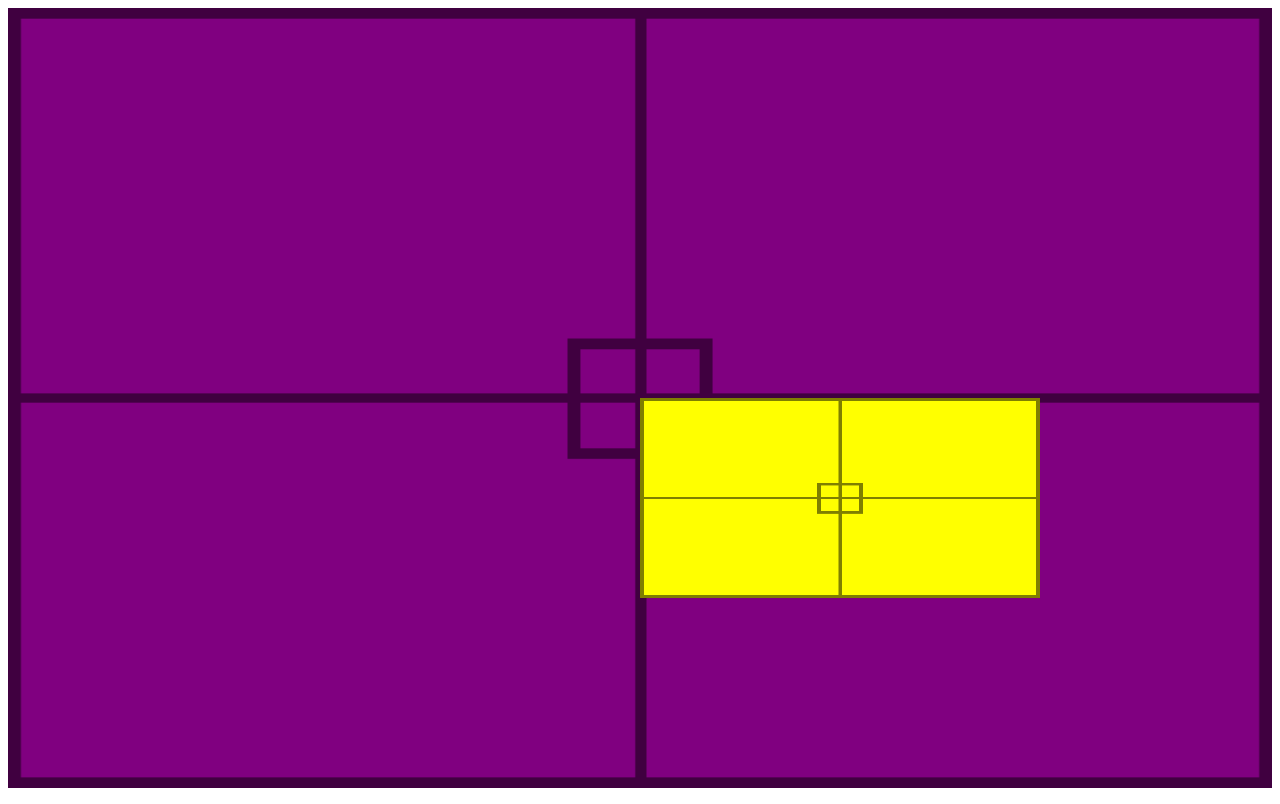
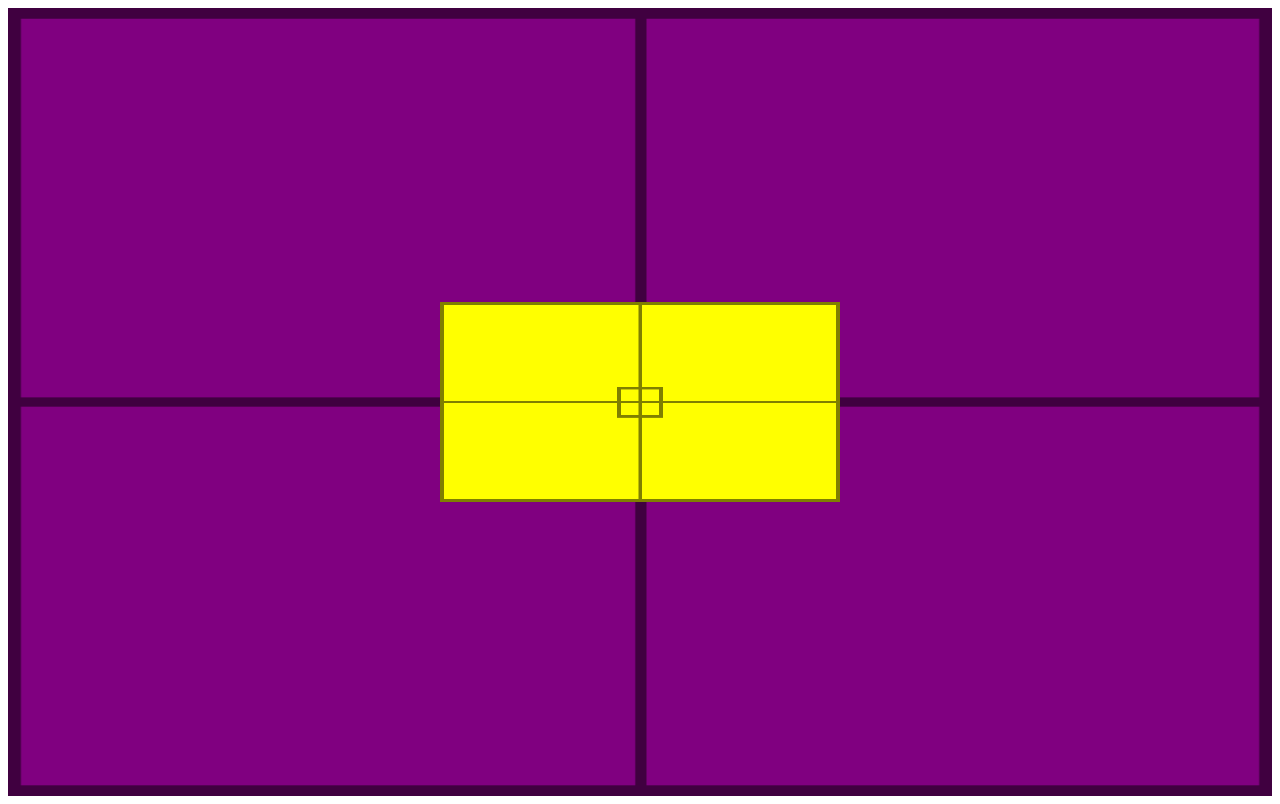
Before and after one commit to FernandoReys/HTML-CSS, a plain HTML site: page exercicios/ex0022/fundo07.html in a window 1280 px wide. Drawn offline with Linux system fonts and the light colour scheme.

Commit message:
atualização do fundo 07

```diff
--- a/exercicios/ex0022/fundo07.html
+++ b/exercicios/ex0022/fundo07.html
@@ -6,19 +6,18 @@
     <title>Alinhamento vertical</title>
     <style>
         #container {
-            position: relative;
-            height: 95vh;
-
-            background-color: purple;
             background-image: url('imagens/target001.png');
             background-size: 100% 100%;
 
+            position: relative;
+            height: 96vh;
             padding: 10px;
+            background-color: purple;
         }
 
         #conteudo {
+            background-image: url('imagens/target001.png');
             background-size: 100% 100%;
-            background-image: url('imagens/target001.png');
 
             position: absolute;
             height: 200px;
@@ -27,7 +26,8 @@
 
             left: 50%;
             top: 50%;
-            transform: translate(-50% -50%);
+
+            transform: translate(-50%, -50%);
 
         }
     </style>
```
